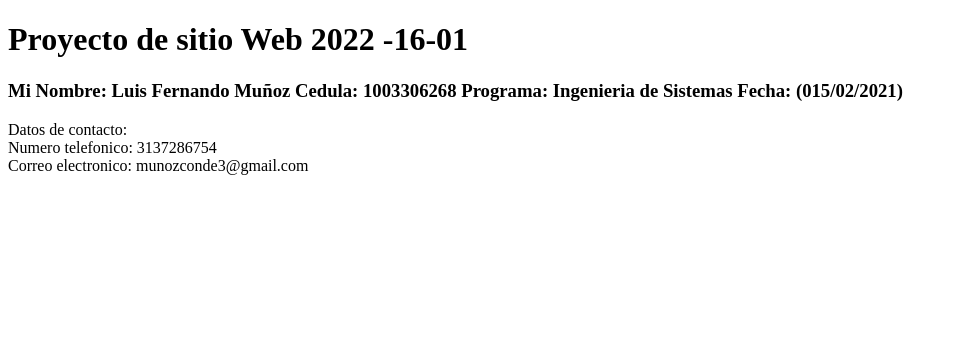
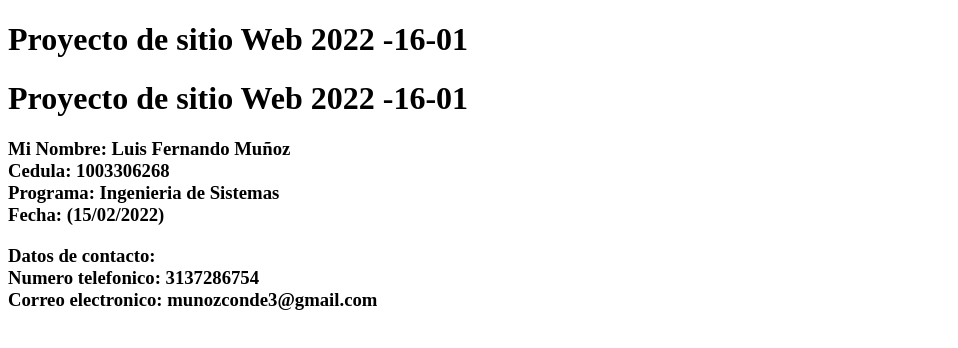
Before and after one commit to luis-munoz24/DSW-LuisMu-oz, a plain HTML site: page index.html in a window 1280 px wide. Shown: the whole page, without its empty margins (0-958 px from the left). Drawn offline with Linux system fonts and the light colour scheme.

Commit message:
Actualización
Primera actualización

```diff
--- a/index.html
+++ b/index.html
@@ -9,16 +9,19 @@
 <body>
     <h1> Proyecto de sitio Web 2022 -16-01 </h1>
 
+    <h1> Proyecto de sitio Web 2022 -16-01 </h1>
     <h3>
-        Mi Nombre: Luis Fernando Muñoz
-        Cedula: 1003306268
-        Programa: Ingenieria de Sistemas
-        Fecha: (015/02/2021)
+        Mi Nombre: Luis Fernando Muñoz <br>
+        Cedula: 1003306268 <br>
+        Programa: Ingenieria de Sistemas <br>
+        Fecha: (15/02/2022) <br>
     </h3>
-    <p>
+    <h3>
+        <p>
         Datos de contacto: <br>
         Numero telefonico: 3137286754 <br>
         Correo electronico: munozconde3@gmail.com <br>
-    </p>
+        </p>
+    </h3>
 </body>
 </html>
```
